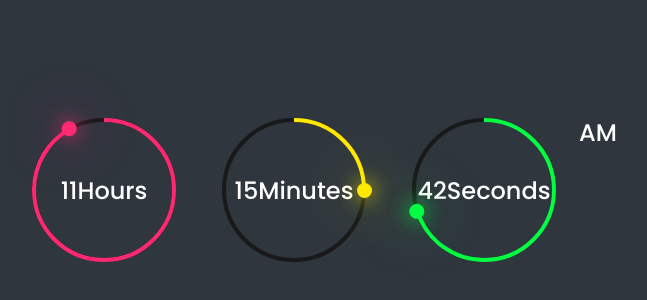
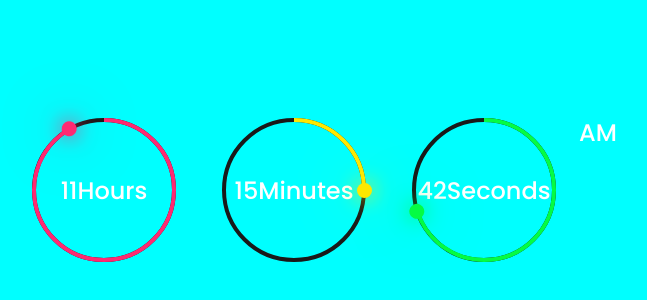
Before and after one commit to Manju-Anand/DigitalClock, a plain HTML site: page index.html in a window 1280 px wide. Shown: the part 210-510 px from the top of the page, without its empty margins (326-973 px from the left). Drawn offline with Linux system fonts and the light colour scheme.

Commit message:
Update styles.css

```diff
--- a/css/styles.css
+++ b/css/styles.css
@@ -13,7 +13,8 @@
   display: flex;
   justify-content: center;
   align-items: center;
-  background: #2f363e;
+  /* background: #2f363e; */
+  background-color: aqua;
 }
 
 #time {
```
